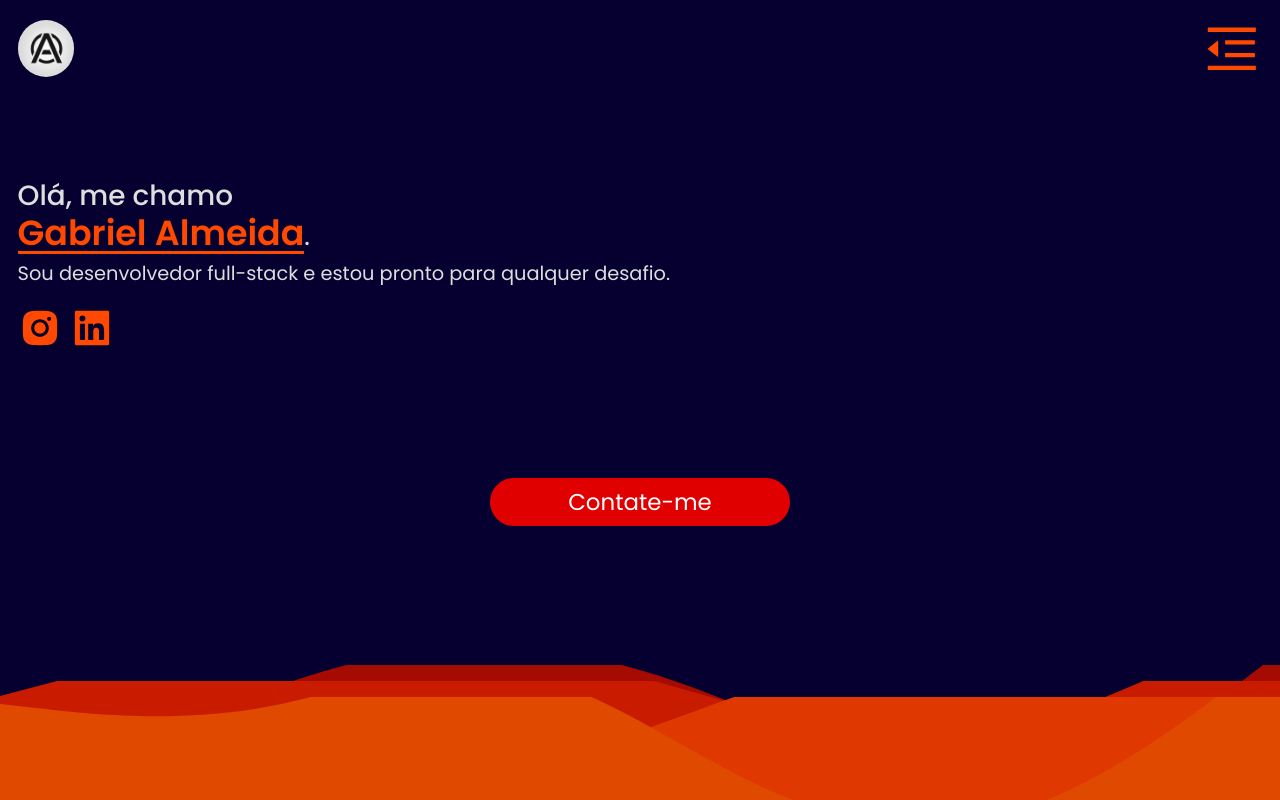
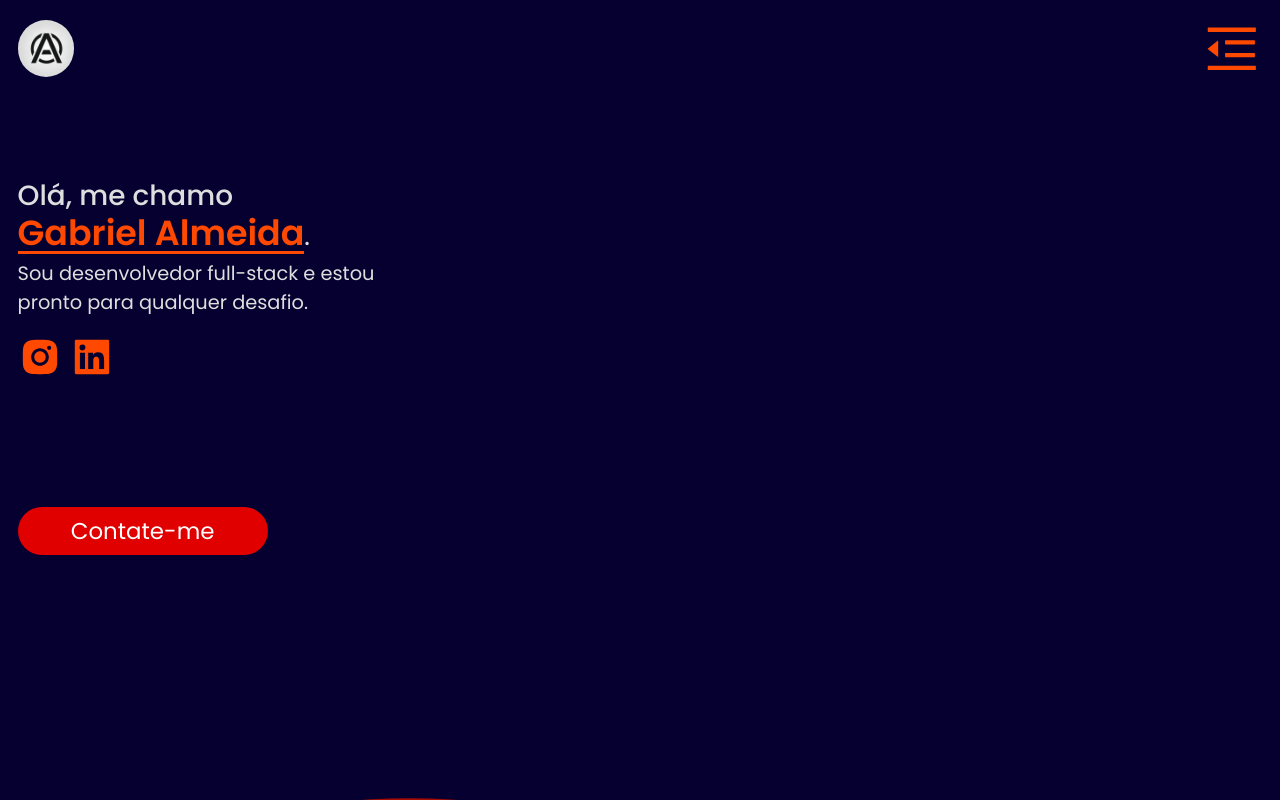
Before and after one commit to GabAlmeyda/my-portfolio, a React (Vite) app: page / in a window 1280 px wide. Both pictures are taken after a click on the element 45 px from the left and 52 px from the top of the page. Shown: the top 800 px of the page. Built offline with nearby package versions, Linux system fonts and the light colour scheme.

Commit message:
ajeitei o tamanho das ondas para MQ de 1024px

```diff
--- a/src/components/layouts/Footer.module.css
+++ b/src/components/layouts/Footer.module.css
@@ -7,7 +7,6 @@
     position: relative;
     bottom: 0;
 
-    margin-top: 20vh;
 }
 
 .footer p {
@@ -18,3 +17,12 @@
 
     text-align: center;
 }
+
+
+
+/* Media Queries */
+@media screen and (min-width: 1024px) {
+    .waves {
+        margin-top: 25vh;
+    }
+}
--- a/src/components/layouts/Header.module.css
+++ b/src/components/layouts/Header.module.css
@@ -6,7 +6,7 @@
 
     background-color: var(--bg-color-alt);
 }
-.header > *:not(nav, .link_button_container, .waves) {
+.header > *:not(nav, .waves) {
     margin-inline: 1rem;
 }
 
@@ -73,3 +73,25 @@
 .link_button {
     margin-top: clamp(10vh, 15vh, 25vh);
 }
+
+
+
+/* Media Queries */
+@media screen and (min-width: 768px) {
+    .header > p {
+        display: inline-block;
+
+        max-width: 400px;
+    }
+}
+
+@media screen and (min-width: 1024px) {
+    .header {
+        height: 130vh;
+    }
+
+    .link_button {
+        display: flex;
+        justify-content: flex-start;
+    }
+}
--- a/src/components/layouts/Waves.module.css
+++ b/src/components/layouts/Waves.module.css
@@ -24,24 +24,24 @@
 .header :nth-child(1) {
 	z-index: 1;
 
-	height: 22vh;
+	height: calc(100%);
 }
 .header :nth-child(2) {
 	z-index: 2;
 
-	height: 18vh;
+	height: calc(100% - 20%);
 }
 .header :nth-child(3) {
 	z-index: 3;
 
-	height: 16vh;
+	height: calc(100% - 30%);
 
 	transform: scaleX(-1);
 }
 .header :nth-child(4) {
 	z-index: 4;
 
-	height: 16vh;
+	height: calc(100% - 40%);
 }
 
 
@@ -51,23 +51,23 @@
 .navbar :nth-child(1) {
 	z-index: 2;
 
-	height: 21vh;
+	height: calc(100% - 20%);
 	color: #e42200;
 }
 .navbar :nth-child(2) {
 	z-index: 1;
 
-	height: 30vh;
+	height: calc(100%);
 }
 .navbar :nth-child(3) {
 	z-index: 4;
 
-	height: 17vh;
+	height: calc(100% - 40%);
 }
 .navbar :nth-child(4) {
 	z-index: 3;
 
-	height: 20vh;
+	height: calc(100% - 30%);
 }
 
 
@@ -77,20 +77,29 @@
 .footer :nth-child(1) {
 	z-index: 1;
 
-	height: 22vh;
+	height: calc(100%);
 }
 .footer :nth-child(2) {
 	z-index: 2;
 
-	height: 15vh;
+	height: calc(100% - 20%);
 }
 .footer :nth-child(3) {
 	z-index: 3;
 
-	height: 15vh;
+	height: calc(100% - 30%);
 }
 .footer :nth-child(4) {
 	z-index: 4;
 
-	height: 9vh;
+	height: calc(100% - 40%);
 }
+
+
+
+/* Media Queries */
+@media screen and (min-width: 1024px) {
+	.waves.header {height: 53vh}
+
+	.waves.footer {height: 45vh;}
+}
```
Also changed, not shown: src/components/layouts/Header.jsx (+6 -2 lines), src/components/layouts/Navbar.module.css (+7 -0 lines).
